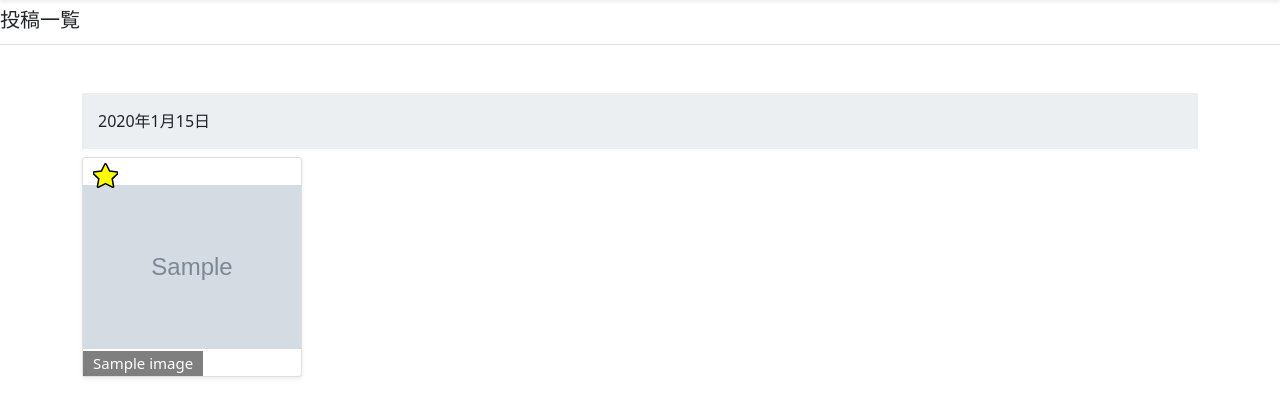
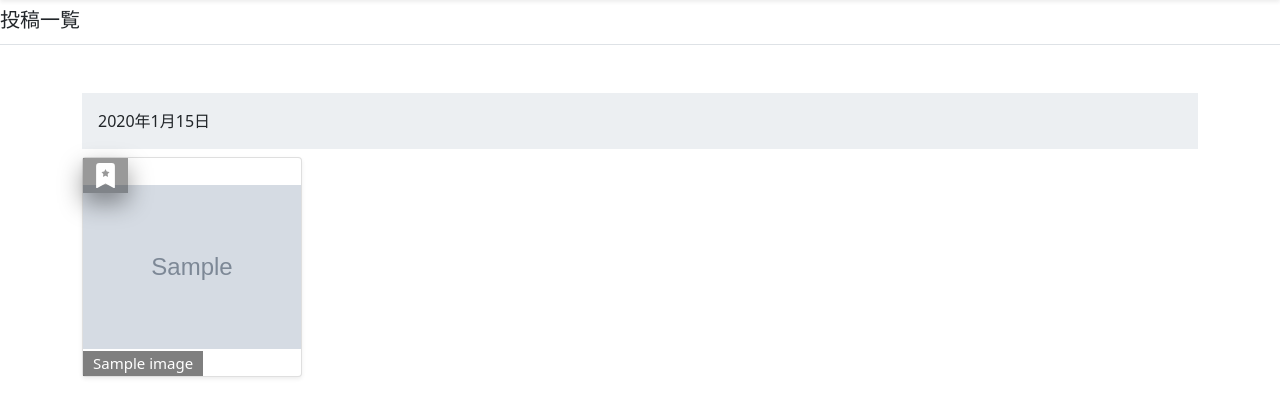
Before and after one commit to DECQuando/Synq, a Django app: page /synqapp/list/ in a window 1280 px wide. Shown: the part 56-471 px from the top of the page. Run offline with Django 4.2, Linux system fonts and the light colour scheme; a user stored in the database is signed in; tables that the repository leaves empty hold one stand-in row (values such as "Sample post"); grey boxes marked "Sample" are stand-in pictures; some libraries are stand-ins or nearby versions.

Commit message:
[update] ベストショットのアイコンを変更

```diff
--- a/static/css/style.css
+++ b/static/css/style.css
@@ -41,7 +41,9 @@
     /*font-size: 15px;    !*背景色*!*/
     line-height: 1;     /*行高を1に*/
     padding: 5px 10px;  /*文字周りの余白*/
-    /*background: rgba(0, 0, 0, 0.5);*/
+    background: rgba(0, 0, 0, 0.4);
+    box-shadow: 0 10px 25px 0 rgba(0, 0, 0, 0.4);
+    fill: white;
 }
 /*アルバムの日付を表示する部分の背景色 image_list.html*/
 .image-date{
--- a/templates/synqapp/includes/img_list_card.html
+++ b/templates/synqapp/includes/img_list_card.html
@@ -14,8 +14,11 @@
                     {% if img.is_best_shot %}
                         {# 星を表示 #}
                         <p class="card-best-shot">
-                        <svg xmlns="http://www.w3.org/2000/svg" width="25" height="25" stroke="black" fill="yellow" class="bi bi-star-fill" viewBox="0 0 16 16">
-                            <path d="M3.612 15.443c-.386.198-.824-.149-.746-.592l.83-4.73L.173 6.765c-.329-.314-.158-.888.283-.95l4.898-.696L7.538.792c.197-.39.73-.39.927 0l2.184 4.327 4.898.696c.441.062.612.636.282.95l-3.522 3.356.83 4.73c.078.443-.36.79-.746.592L8 13.187l-4.389 2.256z"/>
+{#                        <svg xmlns="http://www.w3.org/2000/svg" width="25" height="25" class="bi bi-star-fill" viewBox="0 0 16 16">#}
+{#                            <path d="M3.612 15.443c-.386.198-.824-.149-.746-.592l.83-4.73L.173 6.765c-.329-.314-.158-.888.283-.95l4.898-.696L7.538.792c.197-.39.73-.39.927 0l2.184 4.327 4.898.696c.441.062.612.636.282.95l-3.522 3.356.83 4.73c.078.443-.36.79-.746.592L8 13.187l-4.389 2.256z"/>#}
+{#                        </svg>#}
+                        <svg xmlns="http://www.w3.org/2000/svg" width="25" height="25" class="bi bi-bookmark-star-fill" viewBox="0 0 16 16">
+                            <path fill-rule="evenodd" d="M2 15.5V2a2 2 0 0 1 2-2h8a2 2 0 0 1 2 2v13.5a.5.5 0 0 1-.74.439L8 13.069l-5.26 2.87A.5.5 0 0 1 2 15.5zM8.16 4.1a.178.178 0 0 0-.32 0l-.634 1.285a.178.178 0 0 1-.134.098l-1.42.206a.178.178 0 0 0-.098.303L6.58 6.993c.042.041.061.1.051.158L6.39 8.565a.178.178 0 0 0 .258.187l1.27-.668a.178.178 0 0 1 .165 0l1.27.668a.178.178 0 0 0 .257-.187L9.368 7.15a.178.178 0 0 1 .05-.158l1.028-1.001a.178.178 0 0 0-.098-.303l-1.42-.206a.178.178 0 0 1-.134-.098L8.16 4.1z"/>
                         </svg>
                         {# ブックマークを表示 #}
 {#                        <svg xmlns="http://www.w3.org/2000/svg" width="20" height="20" stroke="black" fill="#fcdc5c" class="bi bi-bookmark-star-fill" viewBox="0 0 16 16">#}
```
